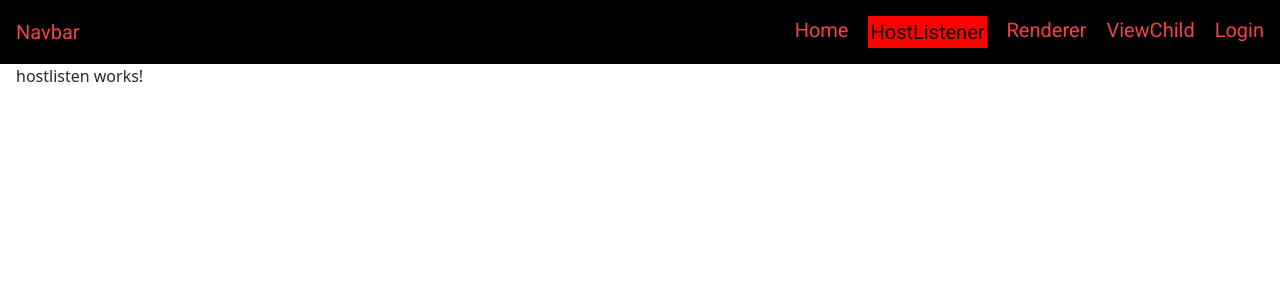
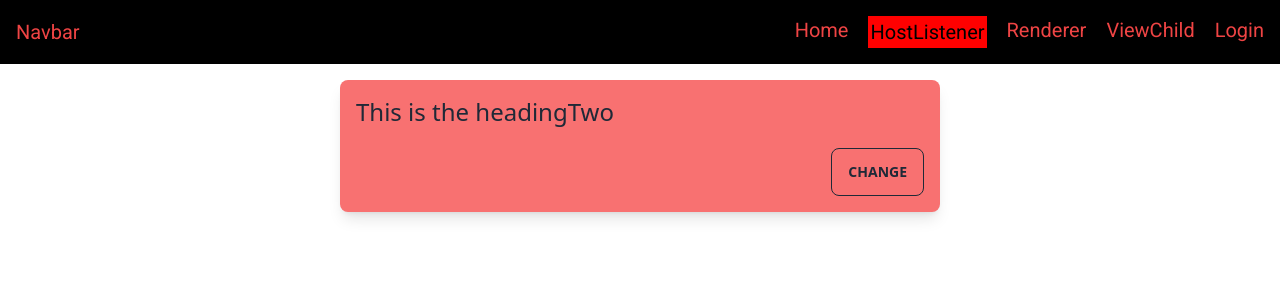
Before and after one commit to 360abhi/AngularHostListener, an Angular app: page /host in a window 1280 px wide. Shown: the top 300 px of the page. Built offline with nearby package versions, Linux system fonts and the light colour scheme.

Commit message:
hostlistener mouseover and mouseout

```diff
--- /dev/null
+++ b/src/app/Directives/hostdirective.directive.ts
@@ -0,0 +1,22 @@
+import { Directive, ElementRef, HostListener, Renderer2 } from '@angular/core';
+
+@Directive({
+  selector: '[appHostdirective]'
+})
+export class HostdirectiveDirective {
+
+  constructor(private el: ElementRef, private renderer: Renderer2) { }
+
+  // @HostListener('click') onClick () : void {
+  //   // console.log("you just clicked")
+  //   this.renderer.setStyle(this.el.nativeElement,'backgroundColor','red')
+  // }
+  @HostListener('mouseout') onMouseover(): void {
+    // console.log('mouse over')
+    this.renderer.setStyle(this.el.nativeElement,'backgroundColor','blue')
+  }
+  @HostListener('mouseover') onMouser(): void {
+    // console.log('mouse over')
+    this.renderer.setStyle(this.el.nativeElement,'backgroundColor','red')
+  }
+}
--- a/src/app/app.module.ts
+++ b/src/app/app.module.ts
@@ -9,6 +9,7 @@ import { RouterModule, Routes } from '@angular/router';
 import { HomeComponent } from './home/home.component';
 import { ChildComponent } from './child/child.component';
 import { TestdirDirective } from './Directives/testdir.directive';
+import { HostdirectiveDirective } from './Directives/hostdirective.directive';
 
 const appRoutes: Routes =[
   { path: '' , component: HomeComponent  },
@@ -24,7 +25,8 @@ const appRoutes: Routes =[
     HostlistenComponent,
     HomeComponent,
     ChildComponent,
-    TestdirDirective
+    TestdirDirective,
+    HostdirectiveDirective
   ],
   imports: [
     BrowserModule,
--- a/src/app/hostlisten/hostlisten.component.html
+++ b/src/app/hostlisten/hostlisten.component.html
@@ -1 +1,6 @@
-<p>hostlisten works!</p>
+<div appHostdirective class="flex rounded-lg shadow-lg flex-col gap-5 w-[600px] p-4 mx-auto bg-red-400 my-4">
+    <h2 class="robootFont text-2xl">This is the headingTwo</h2>
+    <button class="btn btn-outline ml-auto">change</button>
+</div>
+
+<div class="h-[200vh]"></div>
--- a/src/app/hostlisten/hostlisten.component.ts
+++ b/src/app/hostlisten/hostlisten.component.ts
@@ -1,4 +1,4 @@
-import { Component } from '@angular/core';
+import { Component, HostListener } from '@angular/core';
 
 @Component({
   selector: 'app-hostlisten',
@@ -7,4 +7,13 @@ import { Component } from '@angular/core';
 })
 export class HostlistenComponent {
 
+  // @HostListener('window:scroll', ['$event']) scrollfun() {
+  //   // console.log("scrolling now")
+  // }
+
+  @HostListener('click') clickFun(): void{
+    // console.log("clicked")
+  }
+
+
 }
```
Also changed, not shown: 1 other file (tests, documents, lock files or other folders).
